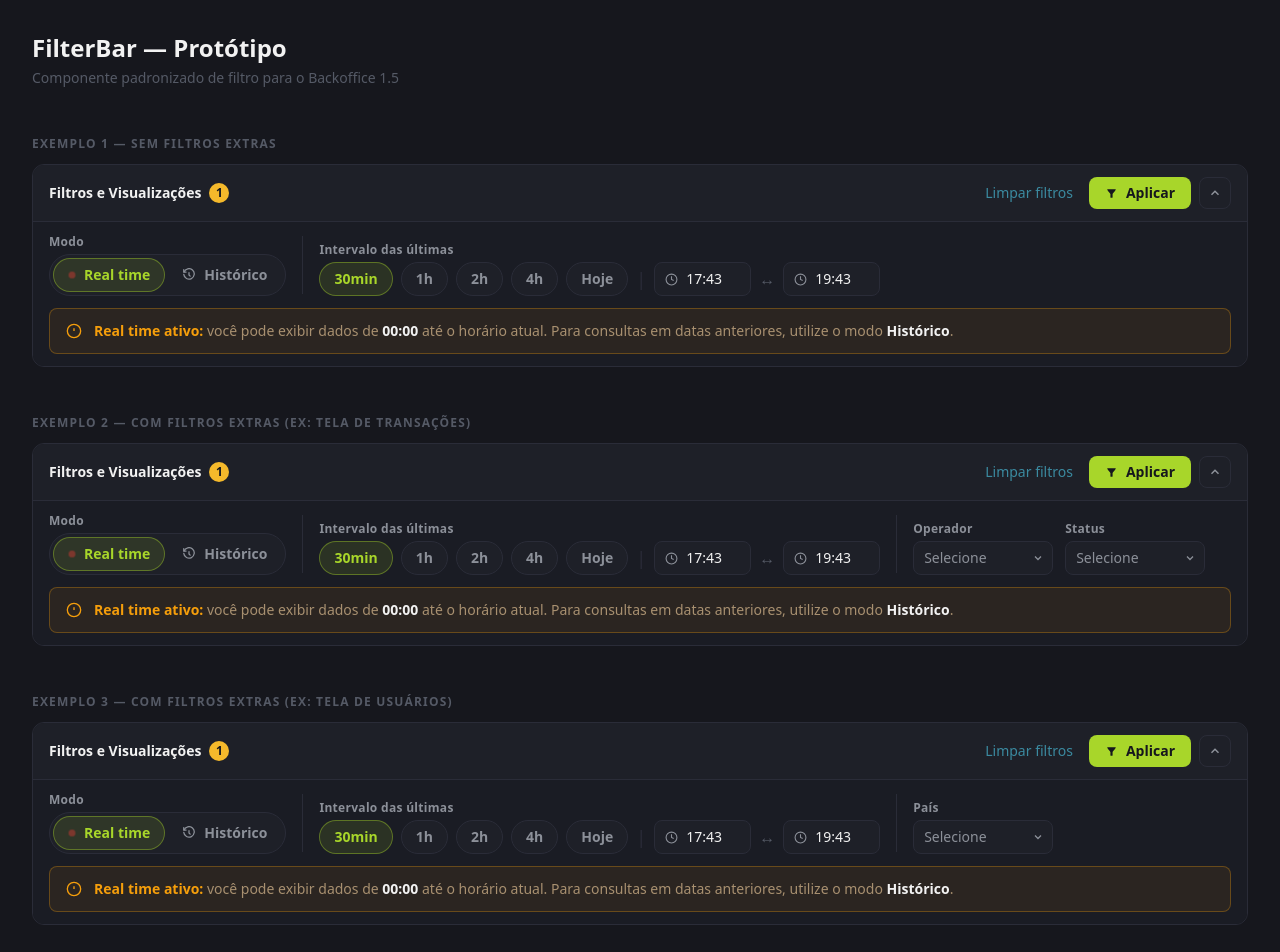
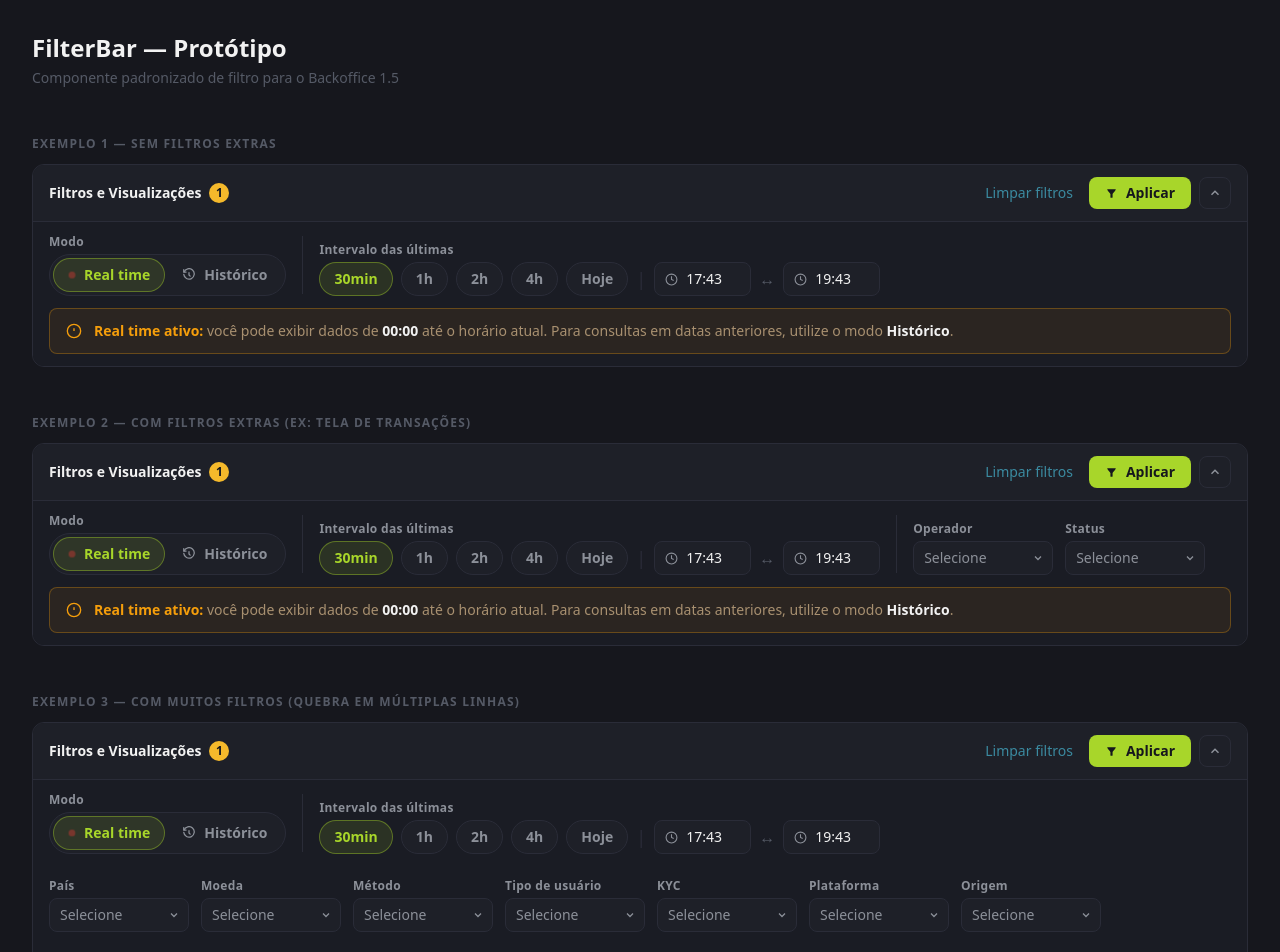
Before and after one commit to libanio-cactus/filter-bar, a React (Vite) app: page / in a window 1280 px wide. Shown: the top 952 px of the page. Built offline with nearby package versions, Linux system fonts and the light colour scheme.

Commit message:
Mudanças de paddings

```diff
--- a/src/App.tsx
+++ b/src/App.tsx
@@ -25,6 +25,13 @@ export default function App() {
 
   // Exemplo 3
   const [pais, setPais] = useState('')
+  const [moeda, setMoeda] = useState('')
+  const [metodo, setMetodo] = useState('')
+  const [tipoUsuario, setTipoUsuario] = useState('')
+  const [kyc, setKyc] = useState('')
+  const [plataforma, setPlataforma] = useState('')
+  const [origem, setOrigem] = useState('')
+  const [tagVip, setTagVip] = useState('')
 
   return (
     <div className="min-h-screen p-8 flex flex-col gap-12" style={{ backgroundColor: '#16171D' }}>
@@ -65,17 +72,62 @@ export default function App() {
         />
       </Section>
 
-      <Section title="Exemplo 3 — Com filtros extras (ex: tela de Usuários)">
+      <Section title="Exemplo 3 — Com muitos filtros (quebra em múltiplas linhas)">
         <FilterBar
           onFilter={setLastResult}
-          extraFilterCount={countSelected(pais)}
+          showExtraDivider={false}
+          extraFilterCount={countSelected(pais, moeda, metodo, tipoUsuario, kyc, plataforma, origem, tagVip)}
           extraFilters={
-            <SelectField
-              label="País"
-              options={['Brasil', 'Portugal', 'Espanha', 'México']}
-              value={pais}
-              onChange={setPais}
-            />
+            <>
+              <SelectField
+                label="País"
+                options={['Brasil', 'Portugal', 'Espanha', 'México', 'Argentina', 'Chile']}
+                value={pais}
+                onChange={setPais}
+              />
+              <SelectField
+                label="Moeda"
+                options={['BRL', 'USD', 'EUR', 'MXN', 'ARS']}
+                value={moeda}
+                onChange={setMoeda}
+              />
+              <SelectField
+                label="Método"
+                options={['PIX', 'Boleto', 'Cartão', 'Crypto', 'Transferência']}
+                value={metodo}
+                onChange={setMetodo}
+              />
+              <SelectField
+                label="Tipo de usuário"
+                options={['Novo', 'Recorrente', 'VIP', 'Inativo']}
+                value={tipoUsuario}
+                onChange={setTipoUsuario}
+              />
+              <SelectField
+                label="KYC"
+                options={['Aprovado', 'Pendente', 'Recusado', 'Não enviado']}
+                value={kyc}
+                onChange={setKyc}
+              />
+              <SelectField
+                label="Plataforma"
+                options={['Web', 'iOS', 'Android', 'Mobile Web']}
+                value={plataforma}
+                onChange={setPlataforma}
+              />
+              <SelectField
+                label="Origem"
+                options={['Orgânico', 'Afiliado', 'Mídia paga', 'Indicação']}
+                value={origem}
+                onChange={setOrigem}
+              />
+              <SelectField
+                label="Tag VIP"
+                options={['Bronze', 'Prata', 'Ouro', 'Diamante']}
+                value={tagVip}
+                onChange={setTagVip}
+              />
+            </>
           }
         />
       </Section>
--- a/src/components/FilterBar/FilterBar.tsx
+++ b/src/components/FilterBar/FilterBar.tsx
@@ -10,6 +10,8 @@ interface FilterBarProps {
   onFilter?: (value: FilterBarValue) => void
   /** Contagem de filtros extras aplicados — controlada pela tela pai */
   extraFilterCount?: number
+  /** Exibe o divider vertical entre pickers e filtros extras (default: true) */
+  showExtraDivider?: boolean
 }
 
 function todayStr() {
@@ -29,7 +31,7 @@ function defaultHistoricalRange(): DateTimeRange {
   return { startDate: todayStr(), startTime: '00:00', endDate: todayStr(), endTime: '23:59' }
 }
 
-export function FilterBar({ extraFilters, onFilter, extraFilterCount = 0 }: FilterBarProps) {
+export function FilterBar({ extraFilters, onFilter, extraFilterCount = 0, showExtraDivider = true }: FilterBarProps) {
   const [collapsed, setCollapsed] = useState(false)
   const [mode, setMode] = useState<FilterMode>('realtime')
   const [realtimePreset, setRealtimePreset] = useState<RealtimePreset>('30m')
@@ -165,7 +167,7 @@ export function FilterBar({ extraFilters, onFilter, extraFilterCount = 0 }: Filt
       {/* Corpo colapsável */}
       {!collapsed && (
         <div className="flex flex-col gap-3 px-4 py-3" style={{ backgroundColor: '#1A1C24' }}>
-          <div className="flex flex-wrap items-end gap-4">
+          <div className="flex flex-wrap items-end gap-x-4 gap-y-6">
             <ModeToggle value={mode} onChange={setMode} />
             <div className="self-stretch w-px my-0.5" style={{ backgroundColor: '#2A2C38' }} />
 
@@ -183,8 +185,10 @@ export function FilterBar({ extraFilters, onFilter, extraFilterCount = 0 }: Filt
 
             {extraFilters && (
               <>
-                <div className="self-stretch w-px my-0.5" style={{ backgroundColor: '#2A2C38' }} />
-                <div className="flex items-end gap-3">{extraFilters}</div>
+                {showExtraDivider && (
+                  <div className="self-stretch w-px my-0.5" style={{ backgroundColor: '#2A2C38' }} />
+                )}
+                <div className="flex flex-wrap items-end gap-x-3 gap-y-6">{extraFilters}</div>
               </>
             )}
           </div>
```
